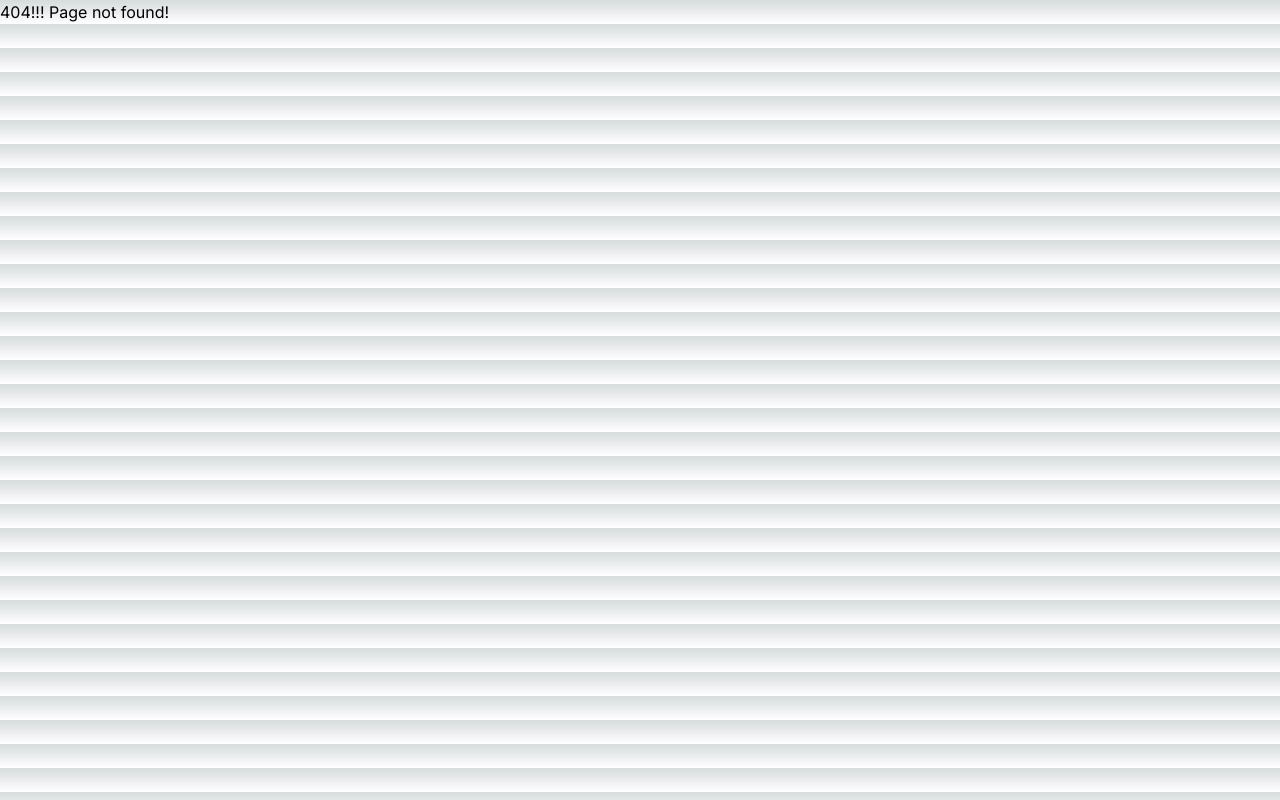
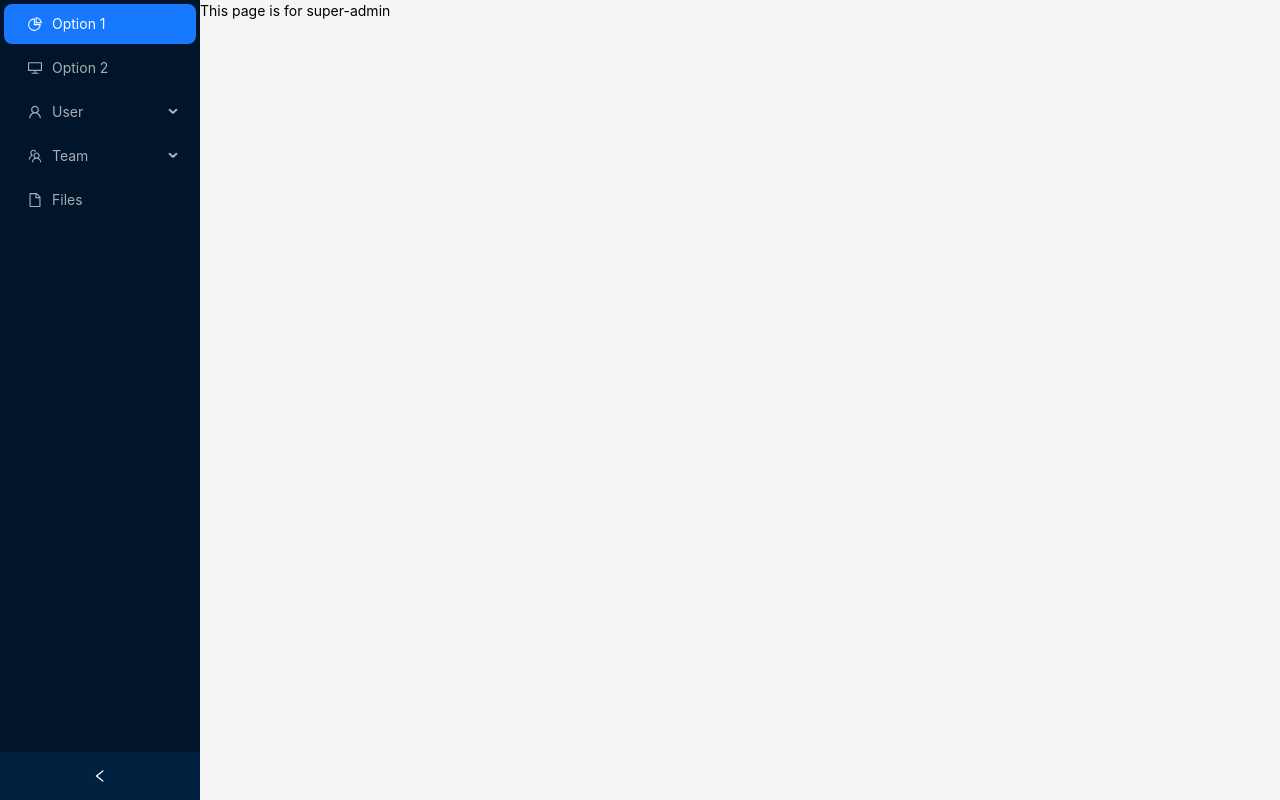
Before and after one commit to Arman-Kabir/university-management-frontend, a Next.js app: page /super-admin in a window 1280 px wide. Before the commit this address had no page. Built offline with nearby package versions, Linux system fonts and the light colour scheme.

Commit message:
student,super-admin layout created

```diff
--- a/src/app/(withlayout)/layout.tsx
+++ b/src/app/(withlayout)/layout.tsx
@@ -1,71 +1,14 @@
-"use client";
-
-import React, { useState } from 'react';
-import {
-    DesktopOutlined,
-    FileOutlined,
-    PieChartOutlined,
-    TeamOutlined,
-    UserOutlined,
-} from '@ant-design/icons';
-import type { MenuProps } from 'antd';
-import { Breadcrumb, Layout, Menu, theme } from 'antd';
-
-const { Header, Content, Footer, Sider } = Layout;
-
-type MenuItem = Required<MenuProps>['items'][number];
-
-function getItem(
-    label: React.ReactNode,
-    key: React.Key,
-    icon?: React.ReactNode,
-    children?: MenuItem[],
-): MenuItem {
-    return {
-        key,
-        icon,
-        children,
-        label,
-    } as MenuItem;
-}
-
-const items: MenuItem[] = [
-    getItem('Option 1', '1', <PieChartOutlined />),
-    getItem('Option 2', '2', <DesktopOutlined />),
-    getItem('User', 'sub1', <UserOutlined />, [
-        getItem('Tom', '3'),
-        getItem('Bill', '4'),
-        getItem('Alex', '5'),
-    ]),
-    getItem('Team', 'sub2', <TeamOutlined />, [getItem('Team 1', '6'), getItem('Team 2', '8')]),
-    getItem('Files', '9', <FileOutlined />),
-];
+import Sidebar from "@/components/ui/Sidebar";
+import Contents from "@/components/ui/contents";
+import { Layout } from "antd";
 
 const DashboardLayout = ({ children }: { children: React.ReactNode }) => {
-    const [collapsed, setCollapsed] = useState(false);
-    const {
-        token: { colorBgContainer },
-    } = theme.useToken();
-
     return (
-        <Layout style={{ minHeight: '100vh' }}>
-            <Sider collapsible collapsed={collapsed} onCollapse={(value) => setCollapsed(value)}>
-                <div className="demo-logo-vertical" />
-                <Menu theme="dark" defaultSelectedKeys={['1']} mode="inline" items={items} />
-            </Sider>
-            <Layout>
-                <Header style={{ padding: 0, background: colorBgContainer }} />
-                <Content style={{ margin: '0 16px' }}>
-                    <Breadcrumb style={{ margin: '16px 0' }}>
-                        <Breadcrumb.Item>User</Breadcrumb.Item>
-                        <Breadcrumb.Item>Bill</Breadcrumb.Item>
-                    </Breadcrumb>
-                    <div style={{ padding: 24, minHeight: 360, background: colorBgContainer }}>
-                        {children}
-                    </div>
-                </Content>
-                <Footer style={{ textAlign: 'center' }}>Ant Design ©2023 Created by Ant UED</Footer>
-            </Layout>
+        <Layout hasSider>
+            <Sidebar></Sidebar>
+            <Contents>
+                {children}
+            </Contents>
         </Layout>
     );
 };
--- /dev/null
+++ b/src/app/(withlayout)/super-admin/page.tsx
@@ -0,0 +1,11 @@
+
+const SuperAdminPage = () => {
+  return (
+    <div>
+        <h1>This page is for super-admin</h1>
+    </div>
+
+  )
+}
+
+export default SuperAdminPage
--- /dev/null
+++ b/src/components/ui/Contents.tsx
@@ -0,0 +1,15 @@
+"use client";
+
+import React from "react";
+import { Layout } from "antd";
+const { Content } = Layout;
+
+const Contents = ({ children }: { children: React.ReactNode }) => {
+    return (
+        <Content style={{minHeight:"100vh",color:"black"}}>
+            {children}
+        </Content>
+    )
+}
+
+export default Contents;
--- /dev/null
+++ b/src/components/ui/Sidebar.tsx
@@ -0,0 +1,55 @@
+"use client";
+import { Layout,Menu } from "antd";
+import { useState } from "react";
+const { Header, Content, Footer, Sider } = Layout;
+
+import {
+    DesktopOutlined,
+    FileOutlined,
+    PieChartOutlined,
+    TeamOutlined,
+    UserOutlined,
+  } from '@ant-design/icons';
+
+import type { MenuProps } from 'antd';
+
+type MenuItem = Required<MenuProps>['items'][number];
+
+function getItem(
+    label: React.ReactNode,
+    key: React.Key,
+    icon?: React.ReactNode,
+    children?: MenuItem[],
+  ): MenuItem {
+    return {
+      key,
+      icon,
+      children,
+      label,
+    } as MenuItem;
+  }
+
+  const items: MenuItem[] = [
+    getItem('Option 1', '1', <PieChartOutlined />),
+    getItem('Option 2', '2', <DesktopOutlined />),
+    getItem('User', 'sub1', <UserOutlined />, [
+      getItem('Tom', '3'),
+      getItem('Bill', '4'),
+      getItem('Alex', '5'),
+    ]),
+    getItem('Team', 'sub2', <TeamOutlined />, [getItem('Team 1', '6'), getItem('Team 2', '8')]),
+    getItem('Files', '9', <FileOutlined />),
+  ];
+
+
+const Sidebar = () => {
+    const [collapsed, setCollapsed] = useState(false);
+    return (
+        <Sider collapsible collapsed={collapsed} onCollapse={(value) => setCollapsed(value)}>
+            <div className="demo-logo-vertical" />
+            <Menu theme="dark" defaultSelectedKeys={['1']} mode="inline" items={items} />
+        </Sider>
+    )
+}
+
+export default Sidebar
```
